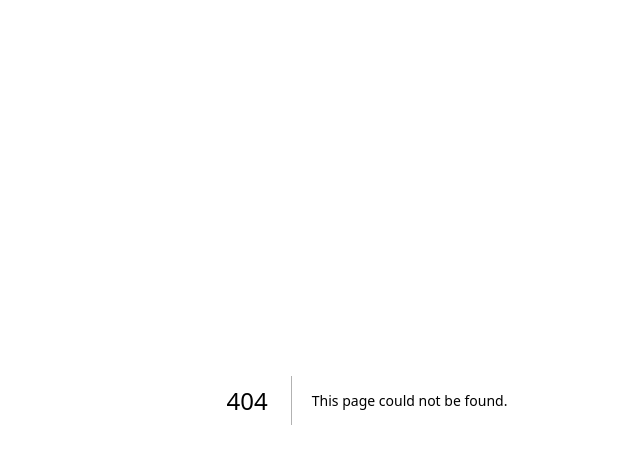
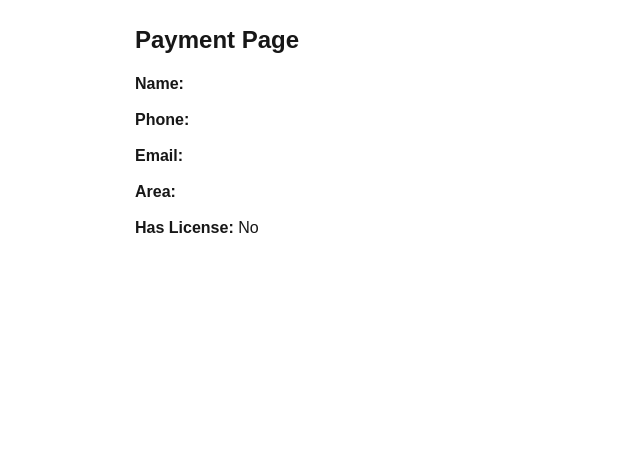
Before and after one commit to jenil-inlane/Demo-booking, a Next.js app: page /payment in a window 1280 px wide. Before the commit this address had no page. Shown: the top 464 px of the page, without its empty margins (273-913 px from the left). Built offline with nearby package versions, Linux system fonts and the light colour scheme.

Commit message:
change the redirection of payment page to test page

```diff
--- a/app/page.tsx
+++ b/app/page.tsx
@@ -1,6 +1,7 @@
 "use client"
 import { useState } from 'react'
 import { supabase } from '@/lib/supabaseClient'
+import { useRouter } from 'next/navigation';
 import Image from 'next/image'
 import React from 'react'
 
@@ -22,6 +23,9 @@ interface ValidationErrors {
 }
 
 export default function Home() {
+
+  const router = useRouter();
+
   const [formData, setFormData] = useState<FormData>({
     name: '',
     phone: '',
@@ -180,7 +184,8 @@ export default function Home() {
     return isValid
   }
 
-  const handleSubmit = async (): Promise<void> => {
+  const handleSubmit = async (eligibleForPayment: boolean): Promise<void> => {
+
     if (!validateForm()) return
 
     setIsLoading(true)
@@ -206,8 +211,26 @@ export default function Home() {
         console.error('Supabase error:', error)
         alert(`Failed to submit: ${error.message}`)
       } else {
-        console.log('Success:', data)
-        setSubmitted(true)
+        if (!eligibleForPayment) {
+          console.log('Success:', data)
+          setSubmitted(true)
+        } else {
+          console.log('Redirecting to payment gateway...');
+          if (router != null) {
+            const params = new URLSearchParams({
+            name: cleanData.name,
+            phone: cleanData.phone,
+            email: cleanData.email,
+            area: cleanData.area,
+            custom_area: cleanData.custom_area || '',
+            has_license: String(cleanData.has_license)
+          }).toString();
+          router.push(`/payment?${params}`);
+          } else {
+            console.log('Router is not available, redirecting to payment page failed.');
+
+          }
+        }
       }
     } catch (err) {
       console.error('Network error:', err)
@@ -489,7 +512,7 @@ export default function Home() {
                     {/* Submit Buttons */}
                     {showLicenseQ && formData.has_license === true && (
                       <button
-                        onClick={handleSubmit}
+                        onClick={() => handleSubmit(true)}
                         disabled={isLoading}
                         className="w-full px-3 lg:px-4 py-3 lg:py-4 mt-4 bg-gradient-to-r from-[#00c281] to-[#00ce84] text-white rounded-xl transition-all duration-300 transform hover:scale-105 hover:from-[#00ff91] hover:to-[#00c281] shadow-lg font-semibold animate-slide-up text-sm lg:text-base disabled:opacity-50 disabled:cursor-not-allowed disabled:transform-none"
                         style={{fontFamily: 'Glancyr Medium, sans-serif'}}
@@ -500,7 +523,7 @@ export default function Home() {
 
                     {(!showLicenseQ || formData.has_license === false) && (
                       <button
-                        onClick={handleSubmit}
+                        onClick={() => handleSubmit(false)}
                         disabled={isLoading}
                         className="w-full px-3 lg:px-4 py-3 lg:py-4 mt-4 bg-gradient-to-r from-[#00c281] to-[#00ce84] text-white rounded-xl transition-all duration-300 transform hover:scale-105 hover:from-[#00ff91] hover:to-[#00c281] shadow-lg font-semibold animate-slide-up text-sm lg:text-base disabled:opacity-50 disabled:cursor-not-allowed disabled:transform-none"
                         style={{fontFamily: 'Glancyr Medium, sans-serif'}}
--- /dev/null
+++ b/app/payment/page.tsx
@@ -0,0 +1,29 @@
+"use client"
+import { useSearchParams } from 'next/navigation';
+
+export default function PaymentPage() {
+  const searchParams = useSearchParams();
+
+  const name = searchParams.get('name') || '';
+  const phone = searchParams.get('phone') || '';
+  const email = searchParams.get('email') || '';
+  const area = searchParams.get('area') || '';
+  const custom_area = searchParams.get('custom_area') || '';
+  const has_license = searchParams.get('has_license') === 'true';
+
+  return (
+    <div className="max-w-lg mx-auto p-6">
+      <h1 className="text-2xl font-bold mb-4">Payment Page</h1>
+      <div className="space-y-3">
+        <p><strong>Name:</strong> {name}</p>
+        <p><strong>Phone:</strong> {phone}</p>
+        <p><strong>Email:</strong> {email}</p>
+        <p><strong>Area:</strong> {area}</p>
+        {custom_area && (
+          <p><strong>Custom Area:</strong> {custom_area}</p>
+        )}
+        <p><strong>Has License:</strong> {has_license ? 'Yes' : 'No'}</p>
+      </div>
+    </div>
+  );
+}
```
